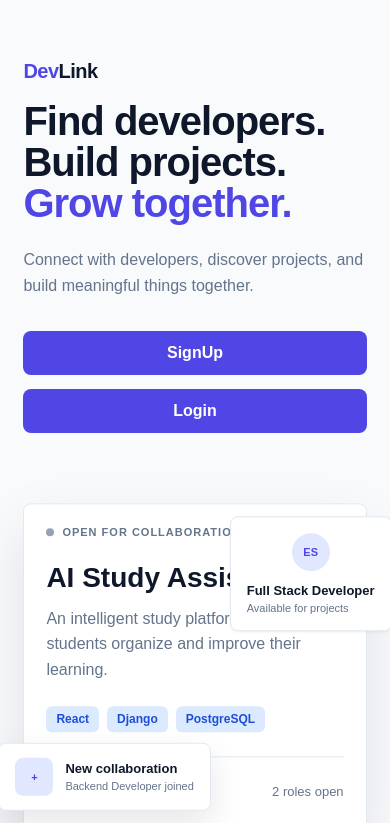
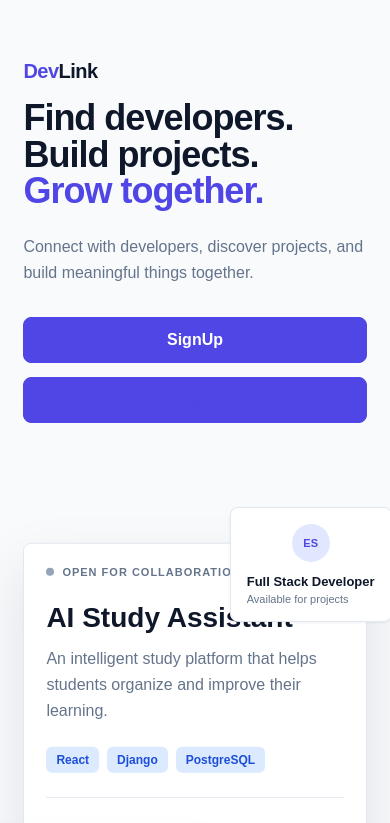
Before and after one commit to Esther-Idumu/developer_collaboration_platform, a React (Vite) app in the folder frontend/: page / in a window 390 px wide. Shown: the top 823 px of the page. Built offline with nearby package versions, Linux system fonts and the light colour scheme; no server answers.

Commit message:
Update Landing page styles and button classes for improved responsiveness and consistency

```diff
--- a/frontend/src/pages/Landing.css
+++ b/frontend/src/pages/Landing.css
@@ -1,10 +1,12 @@
 /* HERO */
 
 .hero {
-    min-height: calc(100vh - 60px);
+    min-height: 100vh;
+    min-height: 100svh;
+    box-sizing: border-box;
     display: flex;
     align-items: center;
-    padding: 80px 6%;
+    padding: clamp(24px, 6vh, 80px) 6%;
     overflow: hidden;
 }
 
@@ -12,11 +14,10 @@
     width: 100%;
     max-width: 1200px;
     margin: 0 auto;
-
     display: grid;
     grid-template-columns: 1fr 1fr;
     align-items: center;
-    gap: 80px;
+    gap: clamp(32px, 6vw, 80px);
 }
 
 .hero-text {
@@ -31,9 +32,9 @@
 }
 
 .hero h1 {
-    margin: 18px 0 24px;
+    margin: clamp(10px, 2vh, 18px) 0 clamp(14px, 3vh, 24px);
     color: var(--text);
-    font-size: clamp(48px, 6vw, 76px);
+    font-size: clamp(36px, min(6vw, 9vh), 76px);
     line-height: 1.02;
     letter-spacing: -2px;
 }
@@ -44,9 +45,9 @@
 
 .hero-description {
     max-width: 520px;
-    margin-bottom: 32px;
+    margin-bottom: clamp(18px, 4vh, 32px);
     color: var(--text-secondary);
-    font-size: 18px;
+    font-size: clamp(15px, 2.2vh, 18px);
     line-height: 1.6;
 }
 
@@ -57,9 +58,13 @@
 }
 
 .primary-button,
-.secondary-button {
+.secondary-button,
+.hero-login {
     display: inline-block;
+    min-width: 140px;
     padding: 13px 20px;
+    text-align: center;
+    border: 1px solid var(--indigo-accent);
     border-radius: var(--radius-md);
     font-weight: var(--font-semibold);
     transition: transform 0.2s ease, background-color 0.2s ease;
@@ -70,10 +75,22 @@
     color: var(--surface);
 }
 
+
 .primary-button:hover {
     background-color: var(--indigo-light);
+    color: var(--indigo-accent);
     transform: translateY(-2px);
-    border: 1px solid var(--indigo-accent);
+}
+
+.hero-login {
+    background-color: var(--indigo-accent);
+    color: var(--indigo-accent);
+}
+
+.hero-login:hover {
+    background-color: var(--indigo-accent);
+    color: var(--surface);
+    transform: translateY(-2px);
 }
 
 .secondary-button {
@@ -93,8 +110,7 @@
 
 .hero-visual {
     position: relative;
-    min-height: 480px;
-
+    min-height: clamp(280px, 60vh, 480px);
     display: flex;
     align-items: center;
     justify-content: center;
@@ -103,8 +119,7 @@
 .project-preview {
     width: 100%;
     max-width: 470px;
-    padding: 30px;
-
+    padding: clamp(18px, 3.5vh, 30px);
     background-color: var(--surface);
     border: 1px solid var(--border);
     border-radius: 8px;
@@ -986,10 +1001,6 @@
         max-width: 700px;
     }
 
-    .hero-visual {
-        min-height: 430px;
-    }
-
     .project-cards {
         flex-direction: column;
     }
@@ -1014,10 +1025,6 @@
 
     .hero {
         padding: 60px 6%;
-    }
-
-    .hero h1 {
-        font-size: 48px;
     }
 
     .steps {
@@ -1047,7 +1054,6 @@
 @media (max-width: 480px) {
 
     .hero h1 {
-        font-size: 40px;
         letter-spacing: -1px;
     }
 
@@ -1063,10 +1069,6 @@
     .primary-button,
     .secondary-button {
         text-align: center;
-    }
-
-    .hero-visual {
-        min-height: 380px;
     }
 
     .project-preview {
--- a/frontend/src/pages/Landing.jsx
+++ b/frontend/src/pages/Landing.jsx
@@ -35,7 +35,7 @@ function Landing() {
                                 SignUp
                             </Link>
 
-                            <Link to="/login" className="primary-button">
+                            <Link to="/login" className="hero-login">
                                 Login
                             </Link>
                         </div>
```
